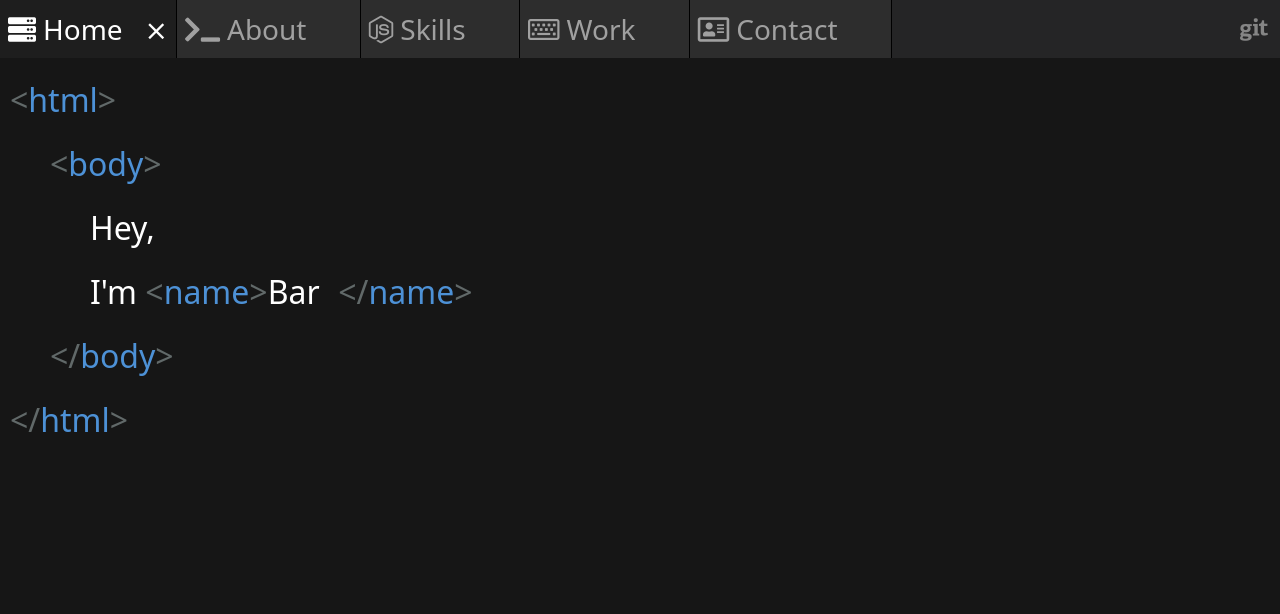
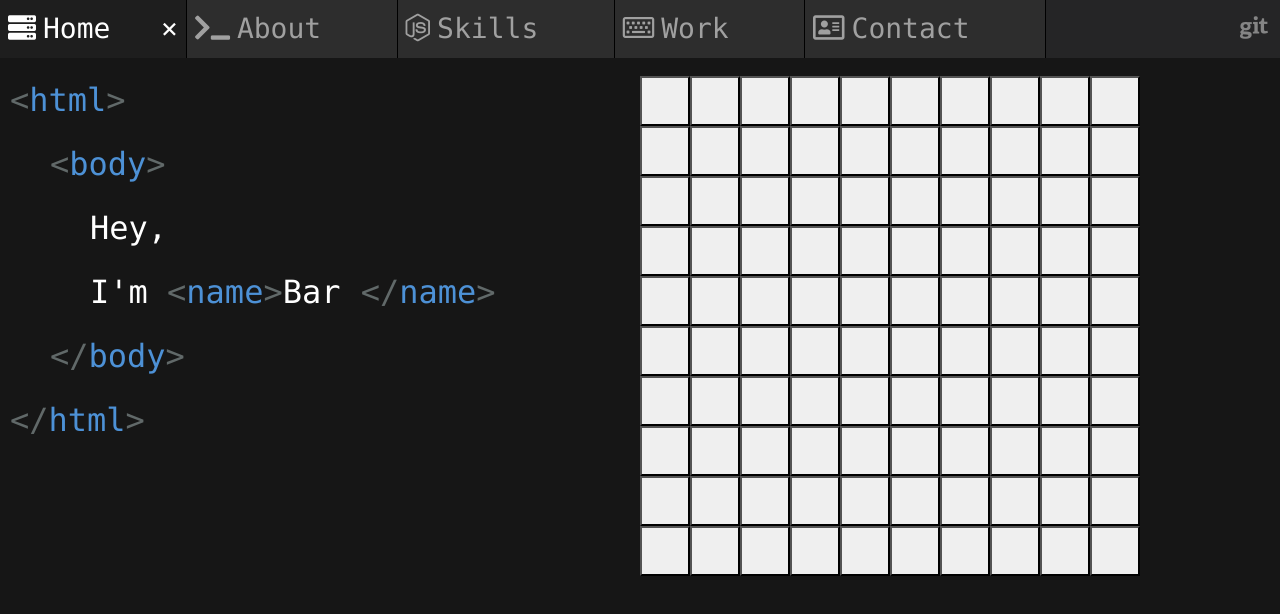
Before and after one commit to Bgjones15/bgjones15.github.io, a plain HTML site: page index.html in a window 1280 px wide. Drawn offline with nearby package versions, Linux system fonts and the light colour scheme.

Commit message:
Added minesweeper

```diff
--- a/index.html
+++ b/index.html
@@ -65,7 +65,8 @@
     </div>
   </nav>
   <div class="content" id="home">
-    <p class="tag">&#60;html&#62;</p>
+      <div class="row">
+        <div class="col-6"><p class="tag">&#60;html&#62;</p>
 
             <p class="tag indent">&#60;body&#62;</p>
               <div class="indent">
@@ -77,6 +78,12 @@
               </div>
             <p class="tag indent">&#60;/body&#62;</p>
             <p class="tag">&#60;/html&#62;</p>
+        </div>
+        <div class="col-6">
+            <div id="gameboard"></div>
+        </div>
+      </div>
+
   </div>
   <div class="content" id="about">
     about
--- a/script/script.js
+++ b/script/script.js
@@ -1,3 +1,4 @@
+var board;
 $(function() {
 
     if (document.location.hash == "" || document.location.hash == "#") {
@@ -6,8 +7,10 @@ $(function() {
 
     replaceSymbols(["<",">","/"]);
 
+    board = $('#gameboard');
+    init()
 
-    var app = document.getElementById('name');
+    var app = document.getElementById("name");
 
     var typewriter = new Typewriter(app, {
         loop: true
@@ -16,6 +19,8 @@ var typewriter = new Typewriter(app, {
     typewriter.typeString('Barett!')
         .pauseFor(2500)
         .start();
+
+
 });
 
 function replaceSymbols(symbols){
@@ -27,3 +32,96 @@ function replaceSymbols(symbols){
           });
     });
 }
+
+function init(){
+    for (let i = 0; i < 10; i++) {
+        board.append($(`<div id="row${i}" class="row"></div>`));
+        for (let j = 0; j < 10; j++) {
+            if(Math.floor(Math.random() * 5) == 1){
+                $(`#row${i}`).append($(`<button id='${i}-${j}' class='gamebutton bomb'>`));
+            }
+            else{
+                $(`#row${i}`).append($(`<button id='${i}-${j}' class='gamebutton safe'>`));
+            }
+        }
+    }
+
+    generateNumbers();
+    $(".gamebutton").click(function() {
+        userClick($(this));
+    });
+
+    $(document).on("contextmenu", ".gamebutton", function(e){
+        userRightClick($(this));
+        return false;
+     });
+}
+
+function generateNumbers(){
+    $(".safe").each(function() {
+        let numbers = $(this)[0].id.split("-");
+        column = numbers[0];
+        row = numbers[1];
+        let adjacents = generateAdjacent(column, row, 9);
+        let bombs = 0;
+        console.log(column, row);
+        adjacents.forEach(a => {
+            if($(`#${a}`)[0].className.includes("bomb")){
+                bombs++;
+            }
+        });
+        $(this).addClass(""+bombs);
+    });
+}
+
+function generateAdjacent(x, y, size){
+    let adjacent = [];
+    //top row
+    if(x!=0){
+        adjacent.push(`${parseInt(x)-1}-${parseInt(y)}`);
+        if(y>0){
+            adjacent.push(`${parseInt(x)-1}-${(parseInt(y)-1)}`);
+        }
+        if(y<size){
+            adjacent.push(`${parseInt(x)-1}-${parseInt(y)+1}`);
+        }
+    }
+    //left, right
+    if(y>0){
+        adjacent.push(`${parseInt(x)}-${parseInt(y)-1}`);
+    }
+    if(y<size){
+        adjacent.push(`${parseInt(x)}-${parseInt(y)+1}`);
+    }
+
+    //bottom row
+    if(x!=size){
+        adjacent.push(`${parseInt(x)+1}-${parseInt(y)}`);
+        if(y>0){
+            adjacent.push(`${parseInt(x)+1}-${parseInt(y)-1}`);
+        }
+        if(y<size){
+            adjacent.push(`${parseInt(x)+1}-${parseInt(y)+1}`);
+        }
+    }
+    return adjacent;
+}
+
+function userClick(button){
+    if(button[0].className.includes("bomb")){
+        alert("Boom");
+    }
+    else{
+        button.text(button[0].className[button[0].className.length - 1]);
+    }
+}
+
+function userRightClick(button){
+    console.log($(button).css('background'));
+    if($(button).css('background').includes("rgb(255, 0, 0)")){
+        $(button).css('background', '');
+    }
+    else{
+        $(button).css('background', 'red');
+    }
+}
--- a/style/style.css
+++ b/style/style.css
@@ -1,10 +1,16 @@
 body{
+  font-family: 'Monaco';
   background: #161616;
   color: white;
 }
 
 .content{
   padding: 10px;
+}
+
+.gamebutton{
+  height:50px;
+  width:50px;
 }
 
 .indent{
```
Lines whose indentation alone changed are shown as unchanged.
